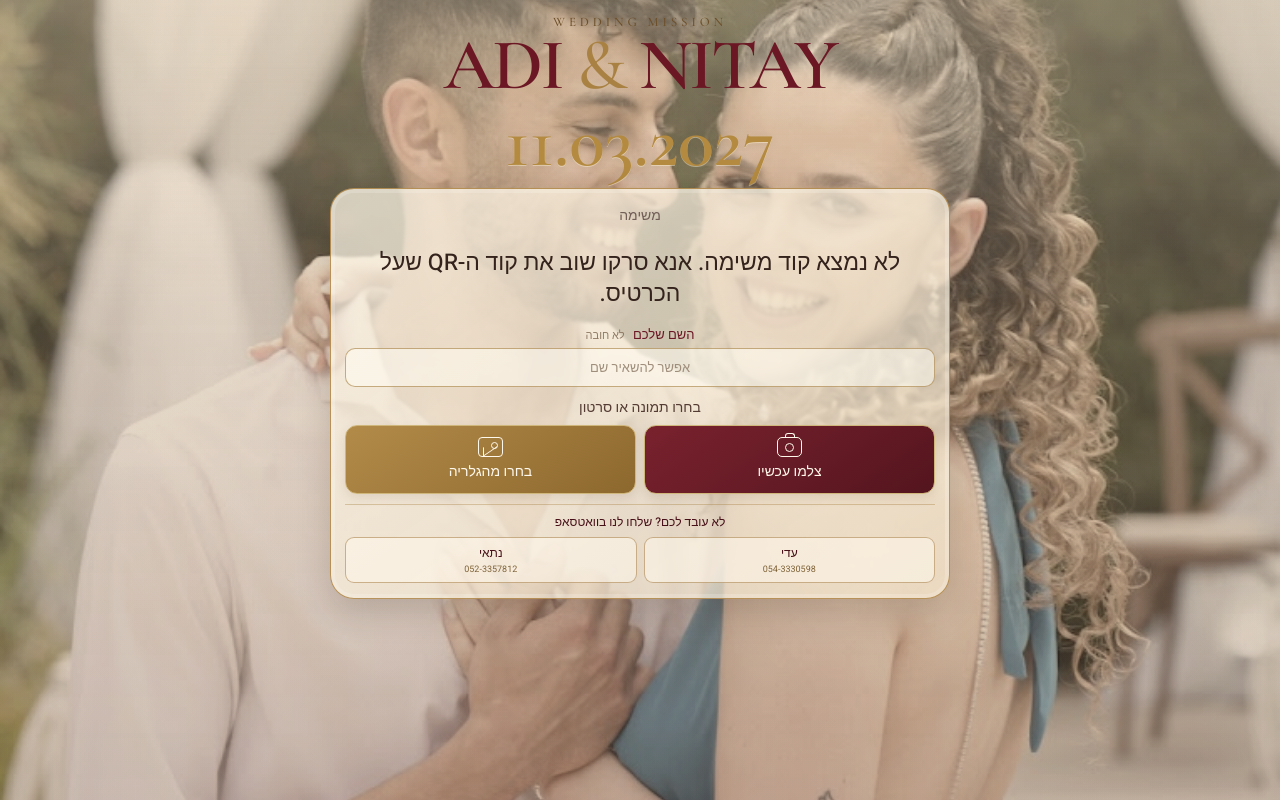
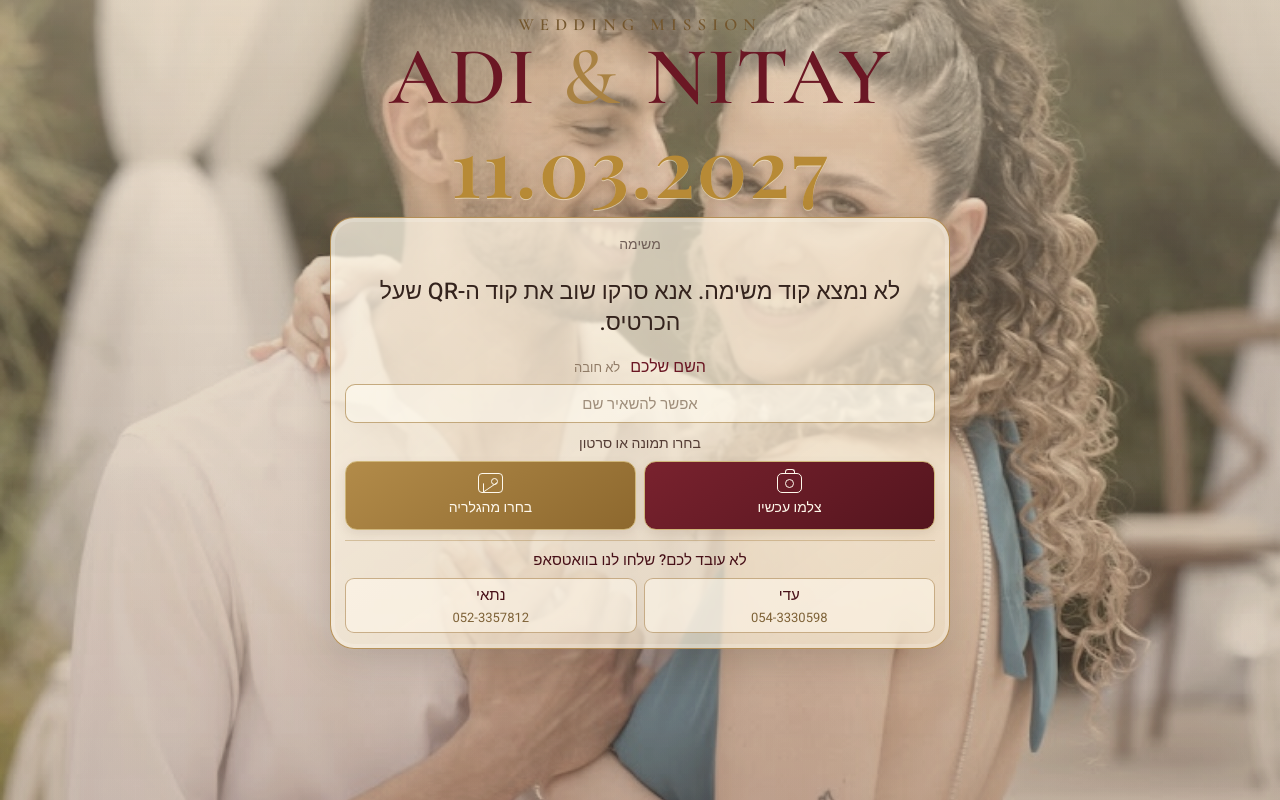
Before and after one commit to miyaraadi/wedding-mission-app-clean, a website: page index.html in a window 1280 px wide. Drawn offline with nearby package versions, Linux system fonts and the light colour scheme.

Commit message:
Update style.css

```diff
--- a/style.css
+++ b/style.css
@@ -84,13 +84,15 @@ body::before {
 }
 
 .small-title {
-  margin-bottom: 2px;
+  margin-bottom: 5px;
 
   font-family: "Cormorant Garamond", serif;
-  font-size: 13px;
-  letter-spacing: 0.30em;
+  font-size: 17px;
+  font-weight: 600;
 
-  color: #6d502b;
+  letter-spacing: 0.36em;
+
+  color: #74572e;
 }
 
 .hero h1 {
@@ -98,11 +100,12 @@ body::before {
 
   font-family: "Cormorant Garamond", serif;
 
-  font-size: clamp(50px, 12vw, 72px);
-  line-height: 0.94;
+  font-size: clamp(58px, 14vw, 82px);
+  line-height: 0.92;
 
   font-weight: 600;
-  letter-spacing: -0.035em;
+
+  letter-spacing: 0.015em;
 
   color: var(--burgundy);
 }
@@ -110,23 +113,27 @@ body::before {
 .hero h1 span {
   color: var(--gold);
   font-weight: 500;
+
+  margin: 0 0.06em;
 }
 
 .date {
-  margin-top: 8px;
+  margin-top: 10px;
 
-  font-family: "Cormorant Garamond", serif;
+  font-family: "Playfair Display", serif;
 
-  font-size: clamp(50px, 13vw, 74px);
-  line-height: 0.92;
+  font-size: clamp(54px, 14vw, 80px);
+  line-height: 1;
 
   font-weight: 600;
 
-  color: #b38a3f;
+  letter-spacing: 0.025em;
+
+  color: #b78a36;
 
   text-shadow:
-    0 1px 0 rgba(255, 245, 215, 0.45),
-    0 2px 8px rgba(92, 58, 16, 0.10);
+    0 1px 0 rgba(255, 245, 213, 0.55),
+    0 3px 10px rgba(73, 47, 13, 0.12);
 }
 
 /* ---------------- MAIN ---------------- */
@@ -222,19 +229,18 @@ main {
 
 .name-area label {
   display: block;
+  margin-bottom: 5px;
 
-  margin-bottom: 4px;
-
-  font-size: 13px;
+  font-size: 16px;
   font-weight: 500;
 
   color: var(--burgundy);
 }
 
 .name-area label span {
-  margin-right: 5px;
+  margin-right: 6px;
 
-  font-size: 11px;
+  font-size: 13px;
   font-weight: 300;
 
   color: var(--muted);
@@ -256,7 +262,7 @@ main {
   text-align: center;
 
   font-family: "Heebo", sans-serif;
-  font-size: 13px;
+  font-size: 15px;
 
   color: var(--brown);
 }
@@ -587,9 +593,9 @@ main {
 }
 
 .whatsapp-title {
-  margin-bottom: 6px;
+  margin-bottom: 7px;
 
-  font-size: 12px;
+  font-size: 15px;
   font-weight: 500;
 
   color: var(--burgundy-dark);
@@ -629,16 +635,16 @@ main {
 }
 
 .whatsapp-buttons a strong {
-  font-size: 12px;
+  font-size: 15px;
   font-weight: 500;
 }
 
 .whatsapp-buttons a span {
-  margin-top: 1px;
+  margin-top: 2px;
 
   direction: ltr;
 
-  font-size: 9px;
+  font-size: 13px;
 
   color: #7e6237;
 }
@@ -670,11 +676,15 @@ main {
 }
 
 .success-card h2 {
-  margin: 0 0 5px;
+  margin: 4px 0 8px;
 
-  font-family: "Cormorant Garamond", serif;
+  font-family: "Heebo", sans-serif;
 
-  font-size: 34px;
+  font-size: 30px;
+
+  line-height: 1.2;
+
+  font-weight: 500;
 
   color: var(--burgundy);
 }
@@ -682,17 +692,24 @@ main {
 .success-card p {
   margin: 0;
 
-  font-size: 14px;
+  font-family: "Heebo", sans-serif;
+
+  font-size: 17px;
+  line-height: 1.4;
+
+  font-weight: 400;
 }
 
 .success-names {
-  margin-top: 9px;
+  margin-top: 14px;
 
   font-family: "Cormorant Garamond", serif;
 
-  font-size: 28px;
+  font-size: 36px;
 
   color: var(--gold);
+
+  letter-spacing: 0.03em;
 }
 
 .hidden {
```
